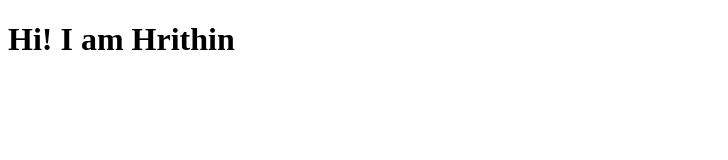
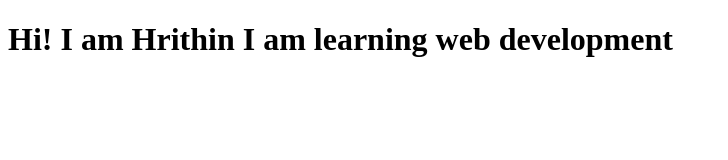
Before and after one commit to hrithin220900/coursera--test, a plain HTML site: page site/index.html in a window 1280 px wide. Shown: the whole page, without its empty margins (0-728 px from the left). Drawn offline with Linux system fonts and the light colour scheme.

Commit message:
changes made small one

```diff
--- a/site/index.html
+++ b/site/index.html
@@ -4,6 +4,6 @@
 	<title>Hello Hrithin</title>
 </head>
 <body>
-<h1>Hi! I am Hrithin</h1>
+<h1>Hi! I am Hrithin I am learning web development</h1>
 </body>
 </html>
```
